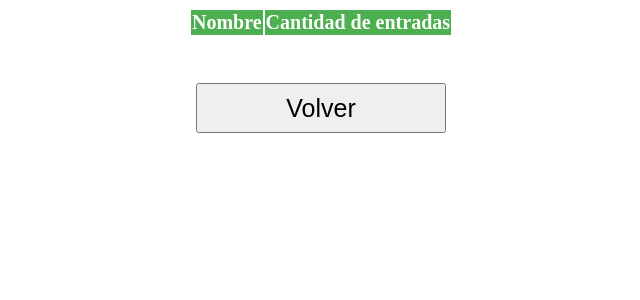
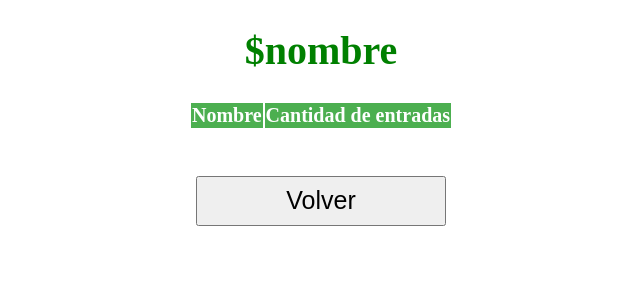
Before and after one commit to Borjampm/Proyecto_BDD, a PHP site: page /consultas/consulta_stats.php in a window 1280 px wide. Shown: the top 300 px of the page, without its empty margins (327-967 px from the left). Run offline with PHP 8.4, Linux system fonts and the light colour scheme; data that the repository does not hold is empty; some libraries are stand-ins or nearby versions.

Commit message:
funciona?

```diff
--- a/consultas/consulta_stats.php
+++ b/consultas/consulta_stats.php
@@ -6,13 +6,15 @@
   require("../config/conexion.php");
 
   $nombre = $_POST["nombre"];
-
  	#$query = "SELECT * FROM pokemones where id = $id_nuevo;";
   $query = "SELECT artistas.nombre_artistico, COUNT(artistas.nombre_artistico) as entradas_de_cortesía_entregadas FROM entradas_cortesia INNER JOIN artistas ON entradas_cortesia.id_artista = artistas.id_artista WHERE LOWER(artistas.nombre_artistico) = LOWER($nombre) GROUP BY artistas.nombre_artistico;";
+  $query = "SELECT artistas.nombre_artistico, COUNT(artistas.nombre_artistico) as entradas_de_cortesía_entregadas FROM entradas_cortesia INNER JOIN artistas ON entradas_cortesia.id_artista = artistas.id_artista WHERE LOWER(artistas.nombre_artistico) = LOWER('Drake') GROUP BY artistas.nombre_artistico;";
 	$result = $db -> prepare($query);
 	$result -> execute();
 	$artistas = $result -> fetchAll();
   ?>
+
+  <h1> $nombre </h1>
 
 	<table align="center">
     <tr>
```
